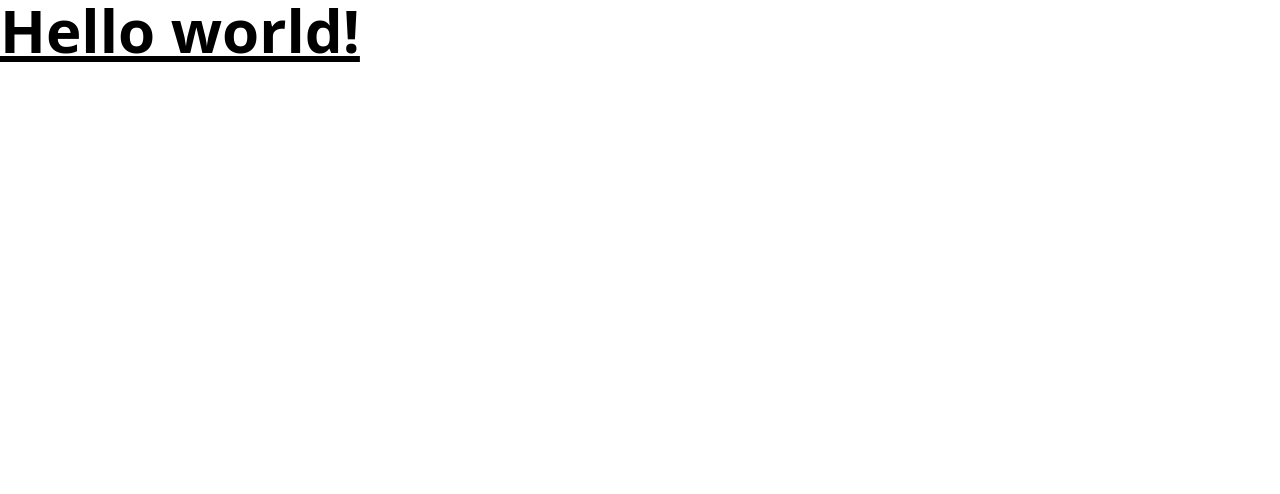
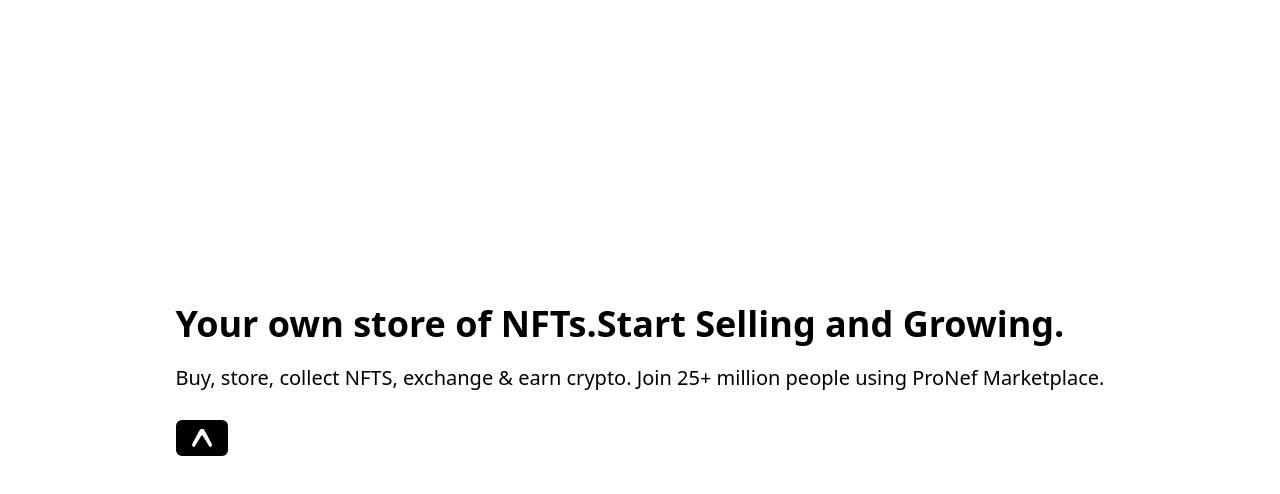
Before and after one commit to mnnkhndlwl/nft-marketplace-landing-page, a React (Vite) app: page / in a window 1280 px wide. Shown: the top 494 px of the page. Built offline with nearby package versions, Linux system fonts and the light colour scheme.

Commit message:
button component

```diff
--- a/src/App.jsx
+++ b/src/App.jsx
@@ -1,11 +1,16 @@
-
+import { SectionWrapper,Features,Download } from "./components/index"
+import assets from './assets';
 
 const App = () => {
   return (
     <div>
-    <h1 className="text-6xl font-semibold underline">
-      Hello world!
-    </h1>
+      <SectionWrapper
+        title="Your own store of NFTs.Start Selling and Growing."
+        description="Buy, store, collect NFTS, exchange & earn crypto. Join 25+ million people using ProNef Marketplace."
+        showBtn
+        mockupImg={assets.homeHero}
+        banner="banner"
+      />
     </div>
   )
 }
--- a/src/components/Button.jsx
+++ b/src/components/Button.jsx
@@ -1,8 +1,16 @@
 import React from 'react'
+import styles from '../styles/Global';
 
-const Button = () => {
+const Button = ({ assetUrl,link }) => {
   return (
-    <div>Button</div>
+    <div className={`${styles.btnBlack}`}
+        onClick={()=>window.open(link,"_blank")}
+    >
+    <img
+      src={assetUrl}
+      className={styles.btnIcon}
+    />
+    </div>
   )
 }
 
--- a/src/components/Download.jsx
+++ b/src/components/Download.jsx
@@ -0,0 +1,9 @@
+import React from 'react'
+
+const Download = () => {
+  return (
+    <div>Download</div>
+  )
+}
+
+export default Download
--- a/src/components/Features.jsx
+++ b/src/components/Features.jsx
@@ -0,0 +1,9 @@
+import React from 'react'
+
+const Features = () => {
+  return (
+    <div>Features</div>
+  )
+}
+
+export default Features
--- a/src/components/SectionWrapper.jsx
+++ b/src/components/SectionWrapper.jsx
@@ -0,0 +1,28 @@
+import React from 'react'
+import styles from '../styles/Global';
+import assets from '../assets';
+import Button from './Button';
+
+const SectionWrapper = ({ title,description,showBtn,mockupImg,banner }) => {
+  return (
+    <div className={`min-h-screen ${styles.section} ${styles.bgWhite} ${banner}`}>
+        <div className={`flex items-center ${styles.boxClass}`} >
+        <div className={`${styles.descDiv}`}>
+             <h1 className={`${styles.h1Text}`}>{title}</h1>
+             <p className={`${styles.descriptionText}`}>{description}</p>
+             {showBtn && (
+                 <Button
+                     assetUrl={assets.expo}
+                     link="deployed nft marketplace"
+                 />
+             )}
+        </div>
+        </div>
+        {/* <img
+            src={mockupImg}
+        /> */}
+    </div>
+  )
+}
+
+export default SectionWrapper
--- a/src/components/index.js
+++ b/src/components/index.js
@@ -1,5 +1,6 @@
 import Features from './Features';
 import Download from './Download';
 import SectionWrapper from './SectionWrapper';
+import Button from './Button';
 
-export { Features, Download, SectionWrapper };
+export { Features, Download, SectionWrapper,Button };
```
